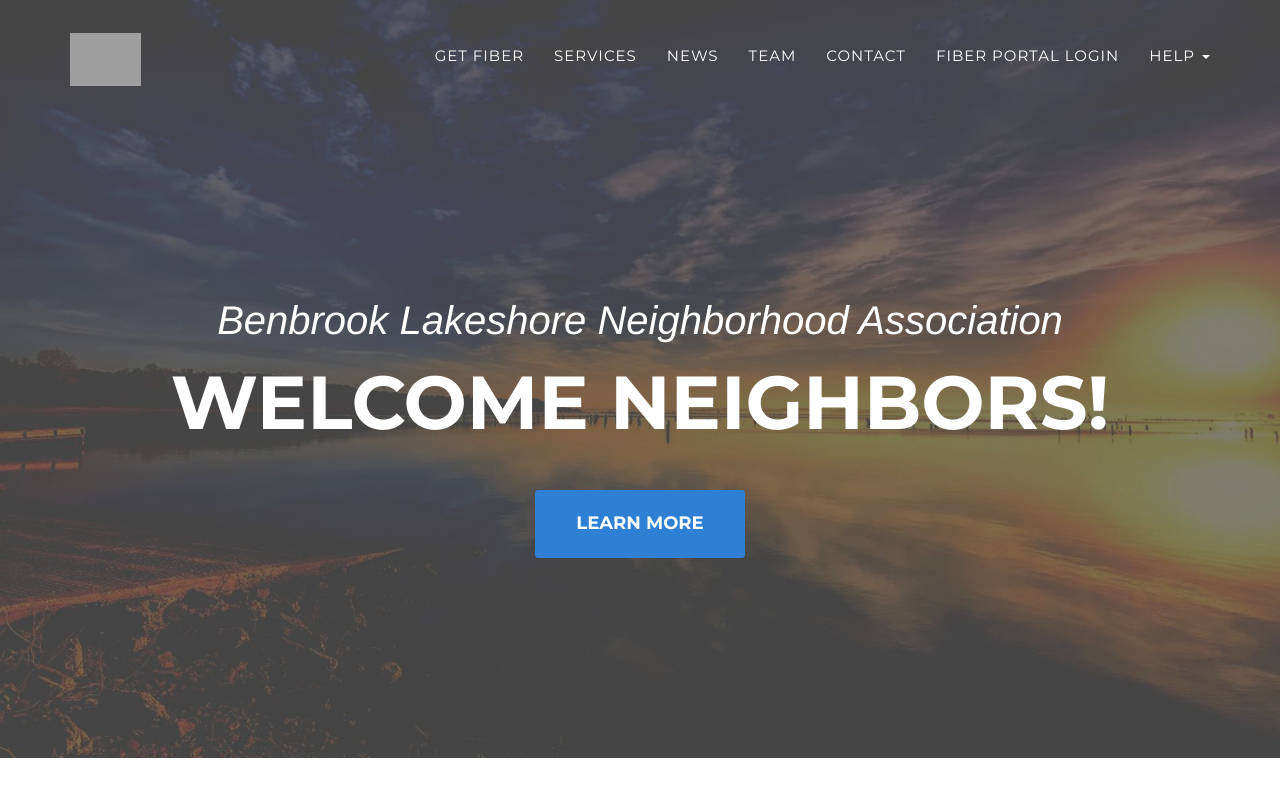
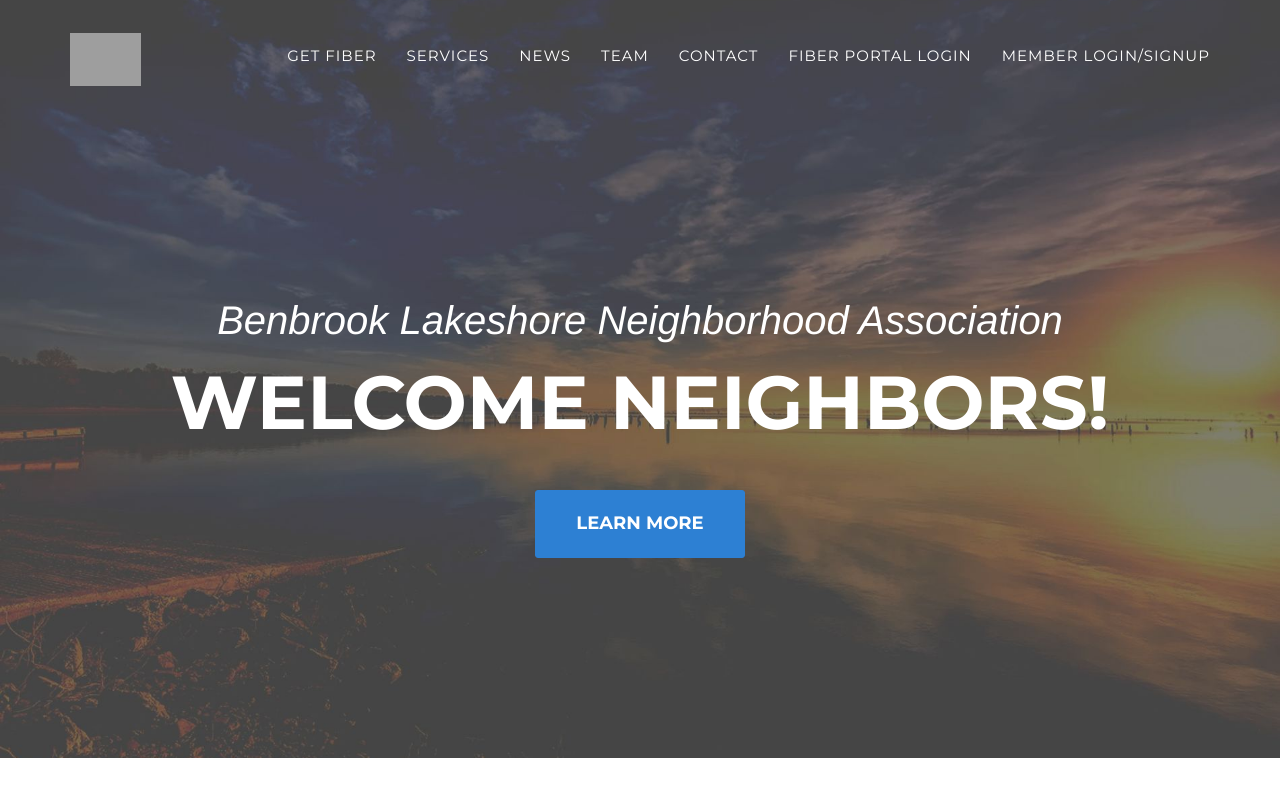
Before and after one commit to benbrooklakeshore/benbrooklakeshore.github.io, a Jekyll site: the page built from 2023-03-27-blna-wifi-project.markdown, in a window 1280 px wide and 900 px high. Shown: the top 797 px of the window. Built offline with Jekyll 4.4.1, drawn with Linux system fonts in a browser that asks for light colours; some web fonts are replaced; comment, search, counter and statistics services are not loaded; grey boxes are pictures that could not be loaded.

Commit message:
Update member login/signup link in header.html

```diff
--- a/_includes/header.html
+++ b/_includes/header.html
@@ -39,13 +39,8 @@
                 <li>
                     <a href="https://fiber.benbrooklakeshore.org/">Fiber Portal Login</a>
                 </li>
-                <!-- Help menu with dropdown -->
-                <li class="dropdown">
-                    <a href="#" class="dropdown-toggle" data-toggle="dropdown" role="button" aria-haspopup="true" aria-expanded="false">Help <span class="caret"></span></a>
-                    <ul class="dropdown-menu">
-                        <li><a href="https://youtu.be/bk4sNNhjTSw?si=2ogaYorqxgHCkJNt">Portal Guide</a></li>
-                        <li><a class="page-scroll" href="#contact">Contact Support</a></li>
-                    </ul>
+                <li>
+                    <a class="page-scroll" href="javascript:void(0);" onclick="MemberSpace.openLogin()">Member login/signup</a>
                 </li>
             </ul>
         </div>
```
